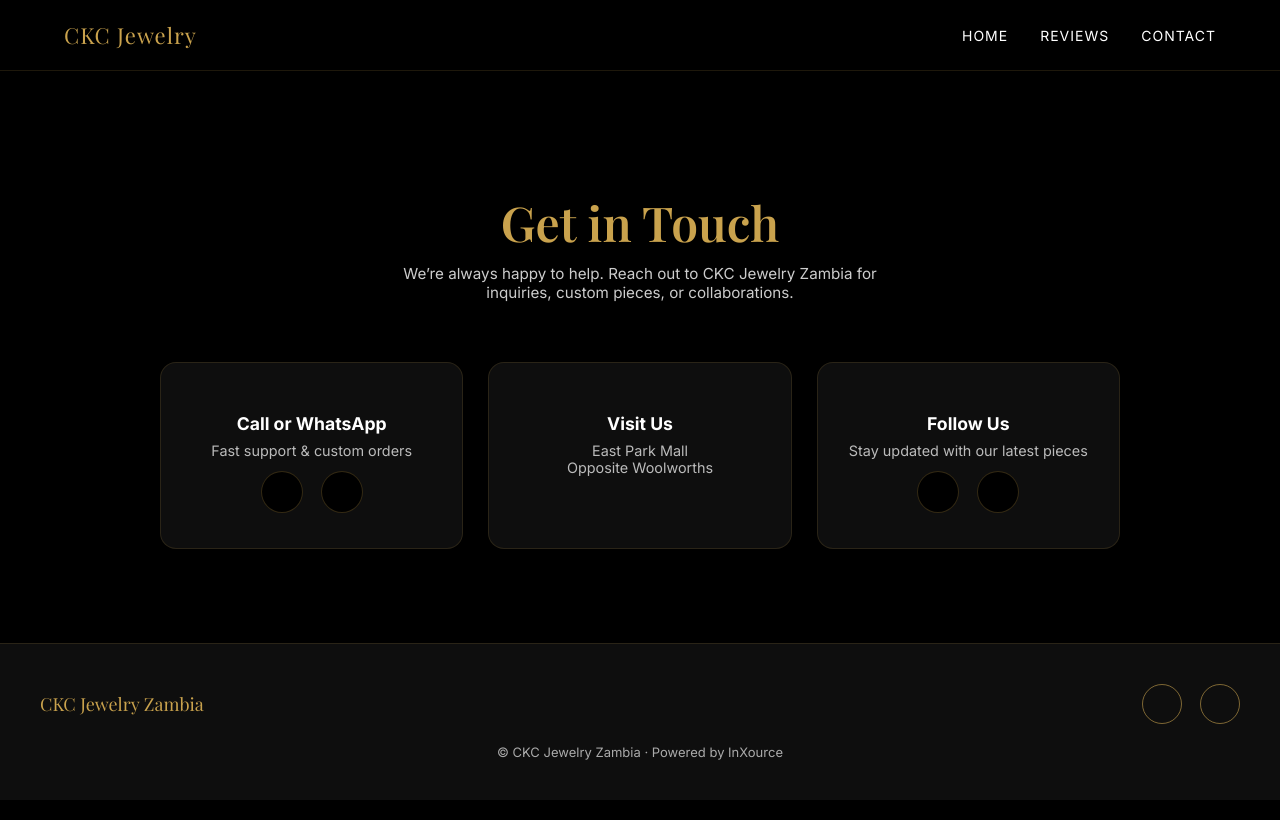
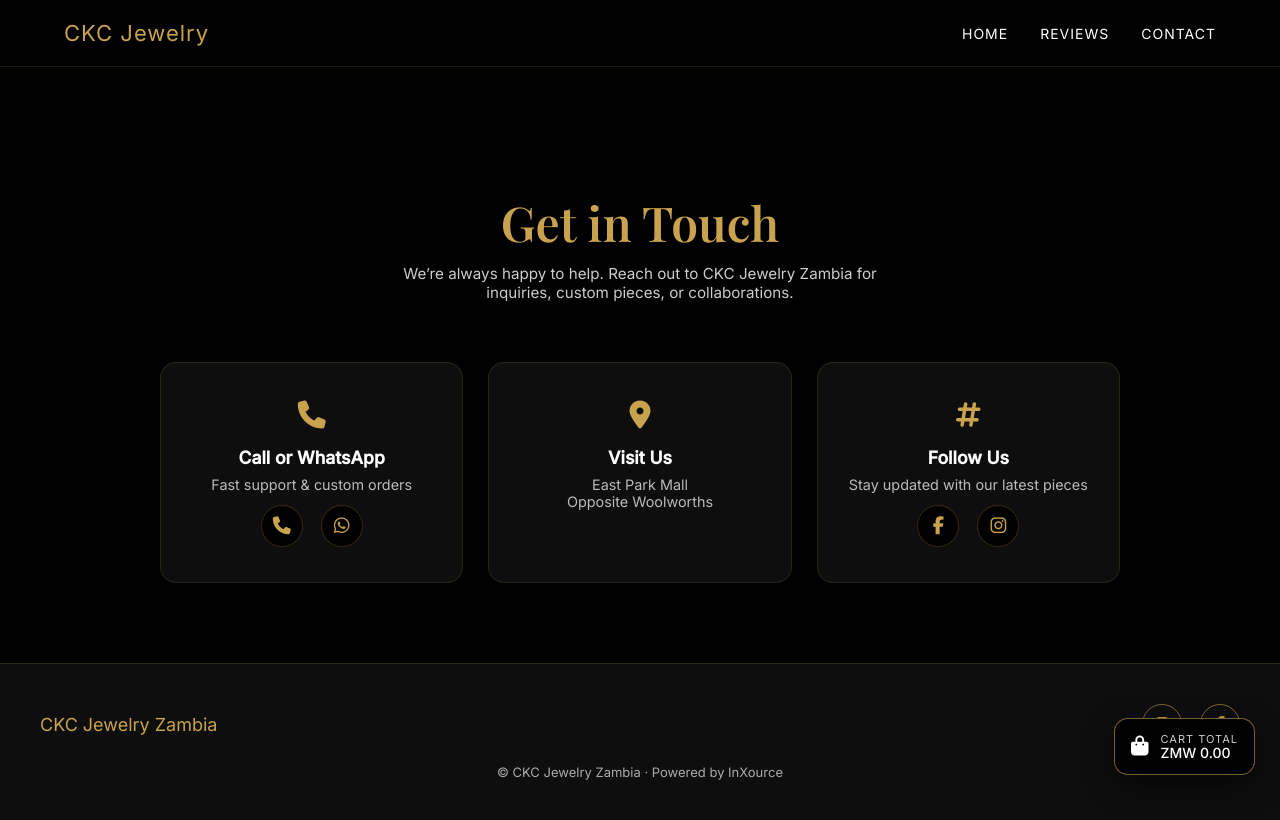
Before and after one commit to TheLeeshibnobi/ckc-jewelry-website, a Flask app: page /contact in a window 1280 px wide. Run offline with Flask 3, Linux system fonts and the light colour scheme; parts of the project's set-up code (start-up, migrations or seed data) failed here and were passed over.

Commit message:
fixed cart appearance.

```diff
--- a/templates/base.html
+++ b/templates/base.html
@@ -9,8 +9,7 @@
     <link href="https://fonts.googleapis.com/css2?family=Playfair+Display:wght@400;600&family=Inter:wght@300;400;500&display=swap" rel="stylesheet">
 
     <!-- Font Awesome -->
-    <link href="https://fonts.googleapis.com/css2?family=Inter:wght@300;400;500;600;700&display=swap" rel="stylesheet">
-
+    <link rel="stylesheet" href="https://cdnjs.cloudflare.com/ajax/libs/font-awesome/6.5.0/css/all.min.css">
 
 <style>
 /* ===============================
@@ -23,7 +22,6 @@
     --gold-soft: rgba(201,162,77,0.6);
     --white: #fff;
     --muted: #aaa;
-    --font-main: 'Inter', system-ui, -apple-system, BlinkMacSystemFont, 'Segoe UI', sans-serif;
 }
 
 * {
@@ -33,7 +31,7 @@
 }
 
 body {
-    font-family: var(--font-main);
+    font-family: 'Inter', sans-serif;
     background: var(--black);
     color: var(--white);
     min-height: 100vh;
@@ -69,17 +67,19 @@ header {
 }
 
 .logo {
-    font-family: 'Playfair Display', serif;
+    font-family: 'Inter', sans-serif;
     font-size: 22px;
     letter-spacing: 1px;
     color: var(--gold);
 }
 
-/* ===============================
-   DESKTOP NAV
-================================ */
+/* Desktop nav */
+.nav-close {
+    display: none;
+}
+
 .mobile-nav {
-    position: static;
+    margin-left: auto;
 }
 
 .mobile-nav ul {
@@ -123,25 +118,14 @@ header {
     cursor: pointer;
 }
 
-/* Force desktop nav to the right */
-@media (min-width: 769px) {
-    .mobile-nav {
-        margin-left: auto;
-    }
-}
-
-
 /* ===============================
-   MOBILE NAV
+   SLIDE-IN MOBILE MENU
 ================================ */
 @media (max-width: 768px) {
-
-    /* Show hamburger */
     .menu-toggle {
         display: block;
     }
 
-    /* Slide-in nav */
     .mobile-nav {
         position: fixed;
         top: 0;
@@ -229,7 +224,7 @@ footer {
 }
 
 .footer-brand {
-    font-family: 'Playfair Display', serif;
+    font-family: 'Inter', sans-serif;
     color: var(--gold);
     font-size: 18px;
 }
@@ -279,13 +278,51 @@ footer {
     align-items: center;
     gap: 12px;
     z-index: 9999;
+    box-shadow: 0 10px 30px rgba(0,0,0,0.6);
+    transition: all 0.3s ease;
+}
+
+.floating-cart:hover {
+    background: var(--gold);
+    color: #000;
+}
+
+.cart-icon {
+    position: relative;
+    font-size: 20px;
+}
+
+.cart-count {
+    position: absolute;
+    top: -6px;
+    right: -8px;
+    background: var(--gold);
+    color: #000;
+    font-size: 11px;
+    font-weight: 600;
+    padding: 2px 6px;
+    border-radius: 50%;
 }
 
 .cart-summary {
     display: flex;
     flex-direction: column;
+    line-height: 1.1;
 }
 
+.cart-label {
+    font-size: 11px;
+    text-transform: uppercase;
+    letter-spacing: 1px;
+    opacity: 0.8;
+}
+
+.cart-total {
+    font-size: 14px;
+    font-weight: 500;
+}
+
+/* Cart mobile */
 @media (max-width: 768px) {
     .cart-summary {
         display: none;
@@ -303,21 +339,24 @@ footer {
         <div class="logo">CKC Jewelry</div>
 
         <nav class="mobile-nav">
+            <!-- Close arrow -->
             <div class="nav-close" onclick="toggleMenu()">
                 <i class="fas fa-arrow-right"></i>
             </div>
 
-            <ul>
+            <ul id="navLinks">
                 <li><a href="{{ url_for('home') }}">Home</a></li>
                 <li><a href="{{ url_for('reviews') }}">Reviews</a></li>
                 <li><a href="{{ url_for('contact') }}">Contact</a></li>
             </ul>
         </nav>
 
+
         <div class="menu-toggle" onclick="toggleMenu()">
             <i class="fas fa-bars"></i>
         </div>
 
+        <!-- Overlay -->
         <div class="nav-overlay" onclick="toggleMenu()"></div>
     </div>
 </header>
@@ -345,11 +386,88 @@ footer {
     </div>
 </footer>
 
+<!-- Floating Cart -->
+{% if not hide_cart %}
+<a href="{{ url_for('checkout') }}" class="floating-cart">
+
+    <div class="cart-icon">
+        <i class="fas fa-shopping-bag"></i>
+
+        <!-- cart-count must ALWAYS exist -->
+        <span class="cart-count"
+              style="display: {% if number_of_items > 0 %}inline-block{% else %}none{% endif %};">
+            {{ number_of_items or 0 }}
+        </span>
+    </div>
+
+    <div class="cart-summary">
+        <span class="cart-label">Cart Total</span>
+        <span class="cart-total">
+            ZMW {{ "%.2f"|format(accumulated_total or 0) }}
+        </span>
+    </div>
+
+</a>
+{% endif %}
+
+
+
 <script>
+
+
 function toggleMenu() {
-    document.querySelector(".mobile-nav").classList.toggle("active");
-    document.querySelector(".nav-overlay").classList.toggle("active");
+    const nav = document.querySelector(".mobile-nav");
+    const overlay = document.querySelector(".nav-overlay");
+
+    nav.classList.toggle("active");
+    overlay.classList.toggle("active");
 }
+
+document.addEventListener("DOMContentLoaded", function () {
+
+    document.querySelectorAll(".buy-now-btn").forEach(button => {
+        button.addEventListener("click", function () {
+
+            const product = {
+                id: this.dataset.id,
+                name: this.dataset.name,
+                price: this.dataset.price,
+                image: this.dataset.image
+            };
+
+            fetch("/add-to-cart", {
+                method: "POST",
+                headers: {
+                    "Content-Type": "application/json"
+                },
+                body: JSON.stringify(product)
+            })
+            .then(response => response.json())
+            .then(data => {
+
+                // Update cart count
+                const cartCount = document.querySelector(".cart-count");
+                if (cartCount) {
+                    cartCount.textContent = data.number_of_items;
+                    cartCount.style.display = "inline-block";
+                }
+
+                // Update cart total
+                const cartTotal = document.querySelector(".cart-total");
+                if (cartTotal) {
+                    cartTotal.textContent = "ZMW " + Number(data.accumulated_total).toFixed(2);
+                }
+
+                alert(data.message);
+            })
+            .catch(error => {
+                console.error("Error adding to cart:", error);
+            });
+
+        });
+    });
+
+});
 </script>
 
 </body>
```
Also changed, not shown: other parts of templates/base.html (+32 -21 lines).
